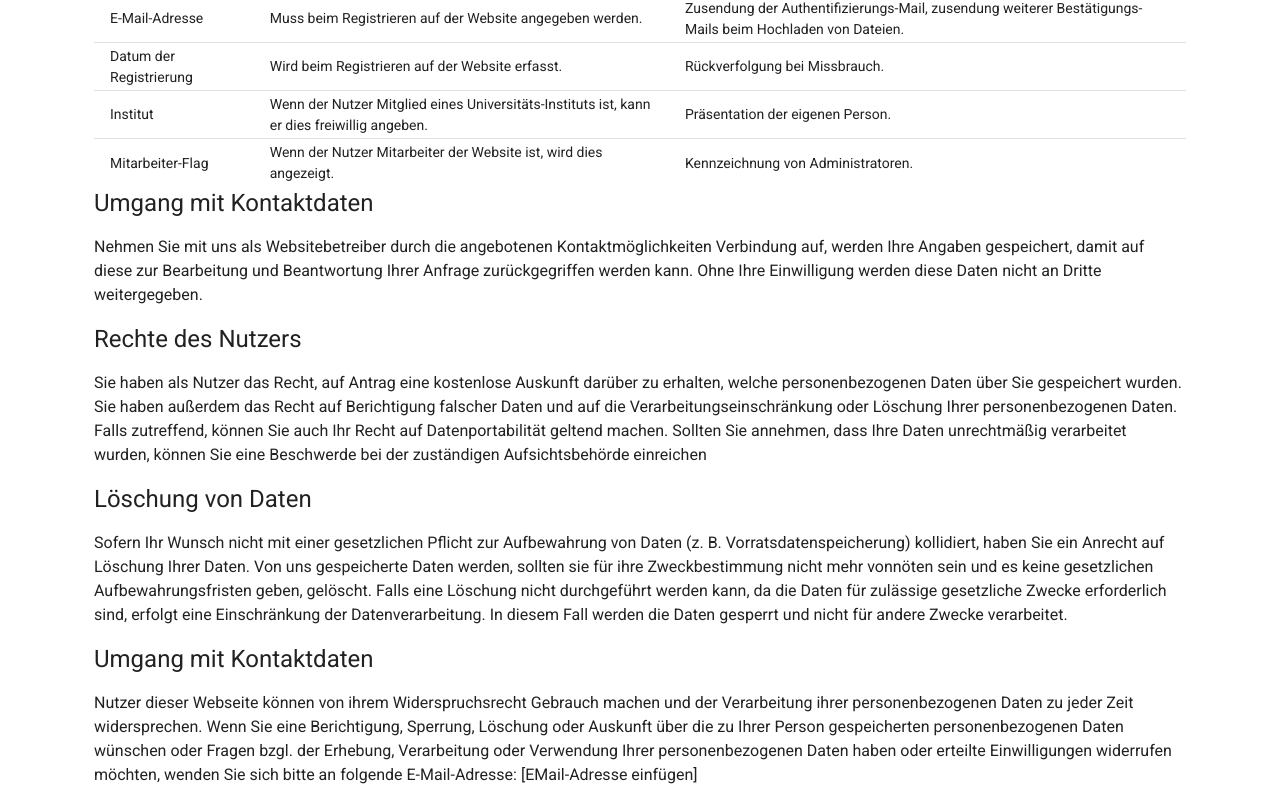
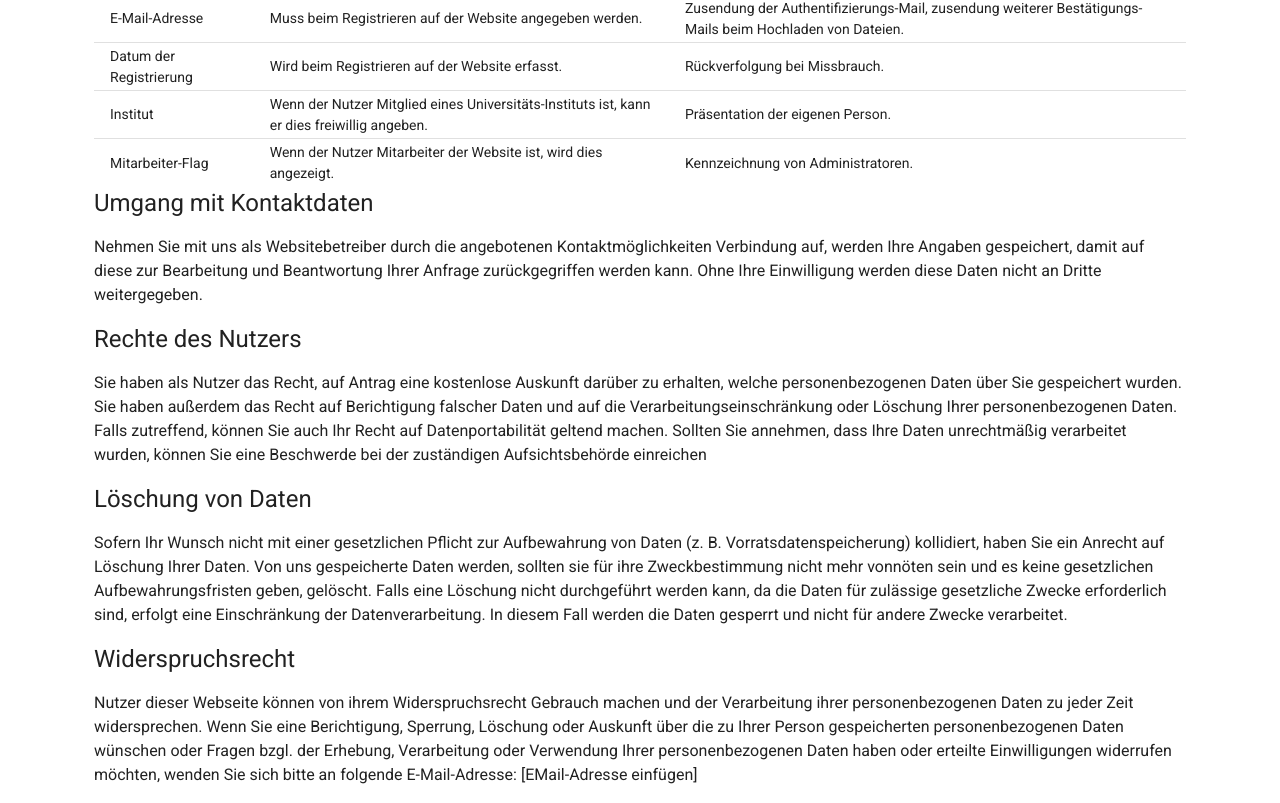
Before and after one commit to OBDDimal/variability.dev-database, a Vue app in the folder frontend/: page /dsgvo in a window 1280 px wide. Shown: the part 1487-2290 px from the top of the page. Built offline with nearby package versions, Linux system fonts and the light colour scheme.

Commit message:
minor DSGVO fix

```diff
--- a/frontend/src/views/DSGVO.vue
+++ b/frontend/src/views/DSGVO.vue
@@ -157,7 +157,7 @@
       andere Zwecke verarbeitet.
     </p>
 
-    <h5 class="text-h5 mb-4">Umgang mit Kontaktdaten</h5>
+    <h5 class="text-h5 mb-4">Widerspruchsrecht</h5>
     <p>
       Nutzer dieser Webseite können von ihrem Widerspruchsrecht Gebrauch machen
       und der Verarbeitung ihrer personenbezogenen Daten zu jeder Zeit
```
